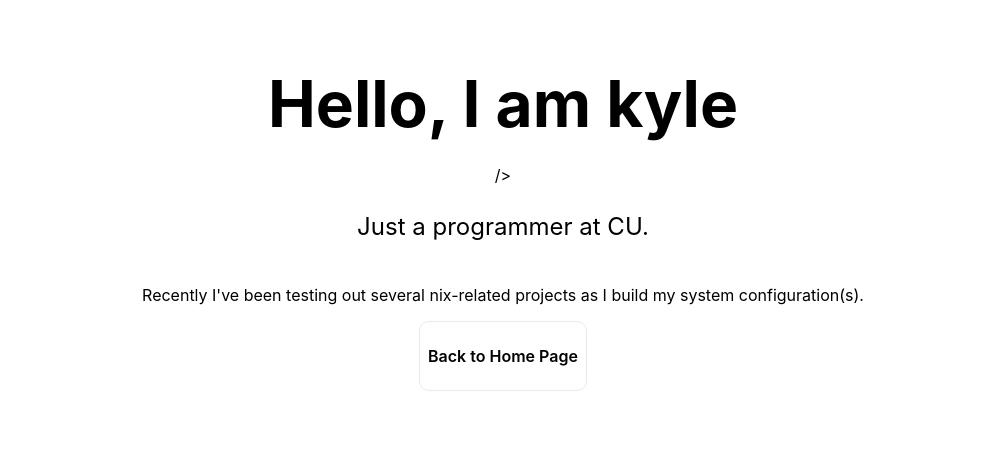
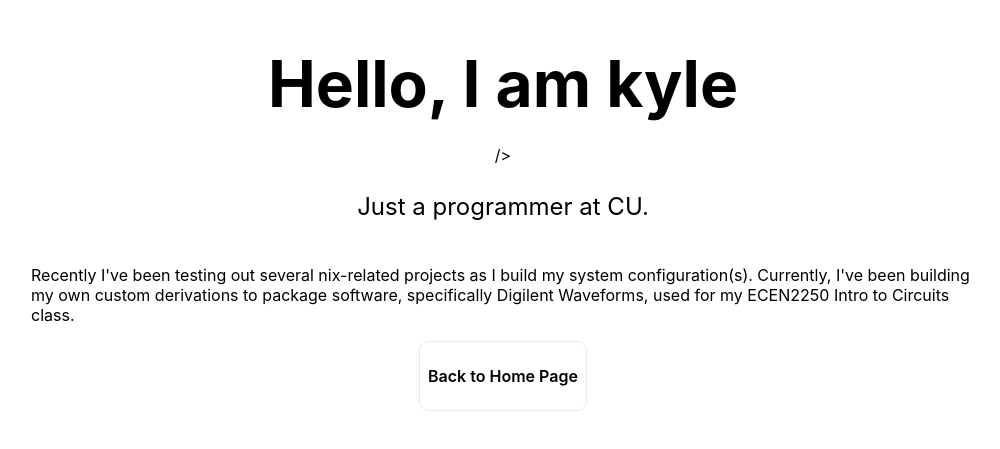
Before and after one commit to awfulcarpet/CSCI1000-Group-Project, a Next.js app: page /kyle in a window 1280 px wide. Shown: the part 171-620 px from the top of the page, without its empty margins (137-1137 px from the left). Built offline with nearby package versions, Linux system fonts and the light colour scheme.

Commit message:
add more information to personal page
specifically add information on recent things
I have been up to

```diff
--- a/src/pages/kyle.js
+++ b/src/pages/kyle.js
@@ -16,7 +16,9 @@ export default function examplePage() {
 
 			<p className='recent'>
 		Recently I've been testing out several nix-related projects as I build
-		my system configuration(s).
+		my system configuration(s).  Currently, I've been building my own custom
+		derivations to package software, specifically Digilent Waveforms,
+		used for my ECEN2250 Intro to Circuits class.
 			</p>
 
           <a className='button' href='/'>
```
